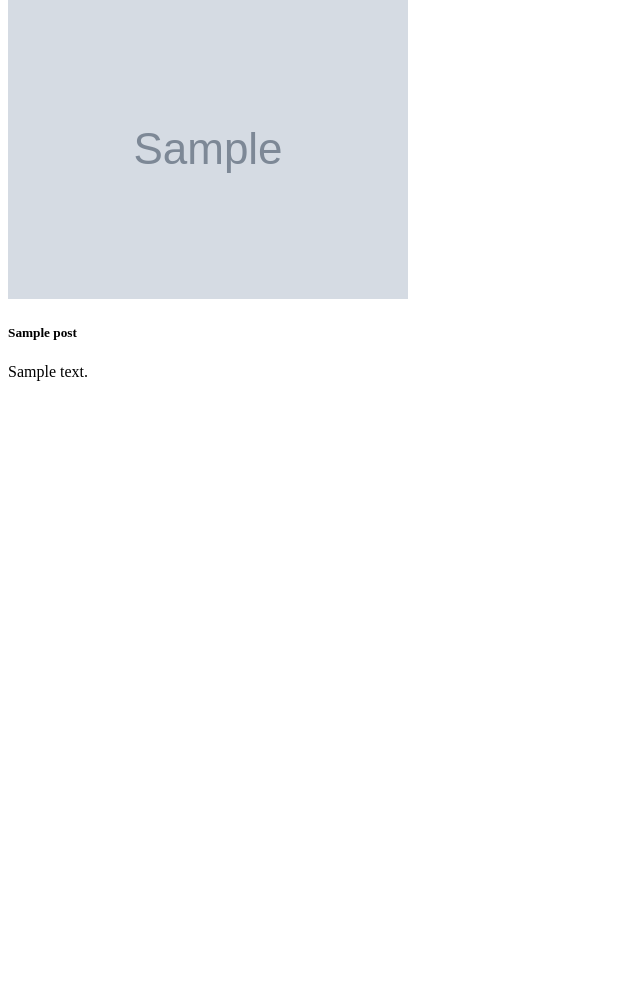
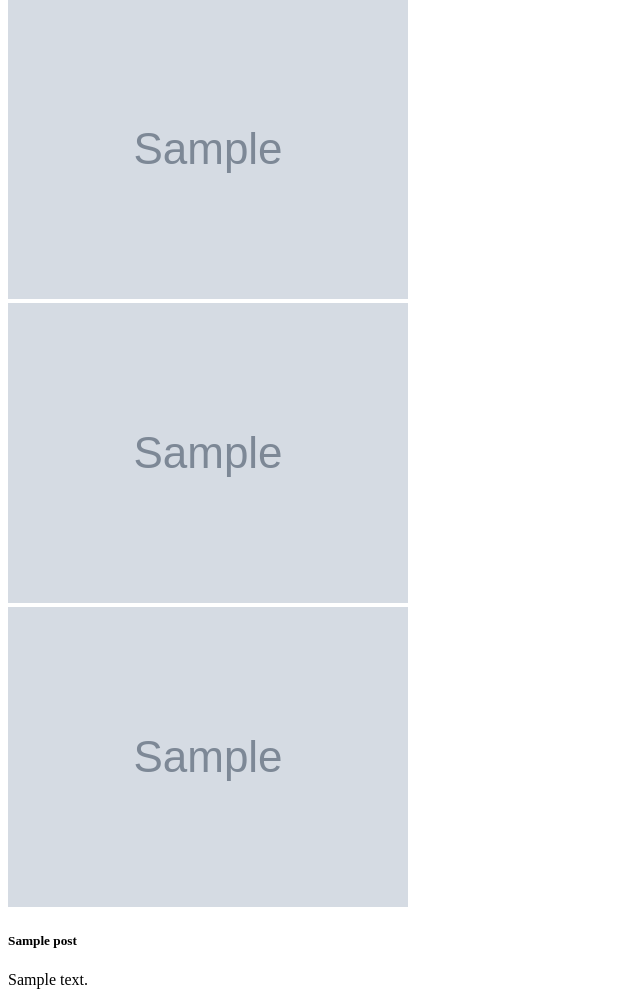
Before and after one commit to GwaChaePah/jecheol42_backend, a Django app: page / in a window 1280 px wide. Shown: the part 169-1174 px from the top of the page, without its empty margins (0-640 px from the left). Before the commit the page ends 550 px from the top, so only its background shows below. Run offline with Django 3.2, Linux system fonts and the light colour scheme; tables that the repository leaves empty hold one stand-in row (values such as "Sample post"); grey boxes marked "Sample" are stand-in pictures; parts of the project's set-up code (start-up, migrations or seed data) failed here and were passed over.

Commit message:
Feat: add image
Feat: add template tag in main.html

```diff
--- a/templates/main.html
+++ b/templates/main.html
@@ -10,6 +10,12 @@
 {% for post in posts %}
 <div class="card" style="width: 18rem;">
     <img src="{{ post.image1.url }}" class="card-img-top" alt="...">
+    {% if post.image2 != "" %}
+        <img src="{{ post.image2.url }}" class="card-img-top" alt="...">
+    {% endif %}
+    {% if post.image3 != "" %}
+        <img src="{{ post.image3.url }}" class="card-img-top" alt="...">
+    {% endif %}
     <div class="card-body">
         <h5 class="card-title">{{ post.title }}</h5>
         <p class="card-text">{{ post.content }}</p>
```
Also changed, not shown: media/posts/img/mudeung_gold.jpeg (added).
